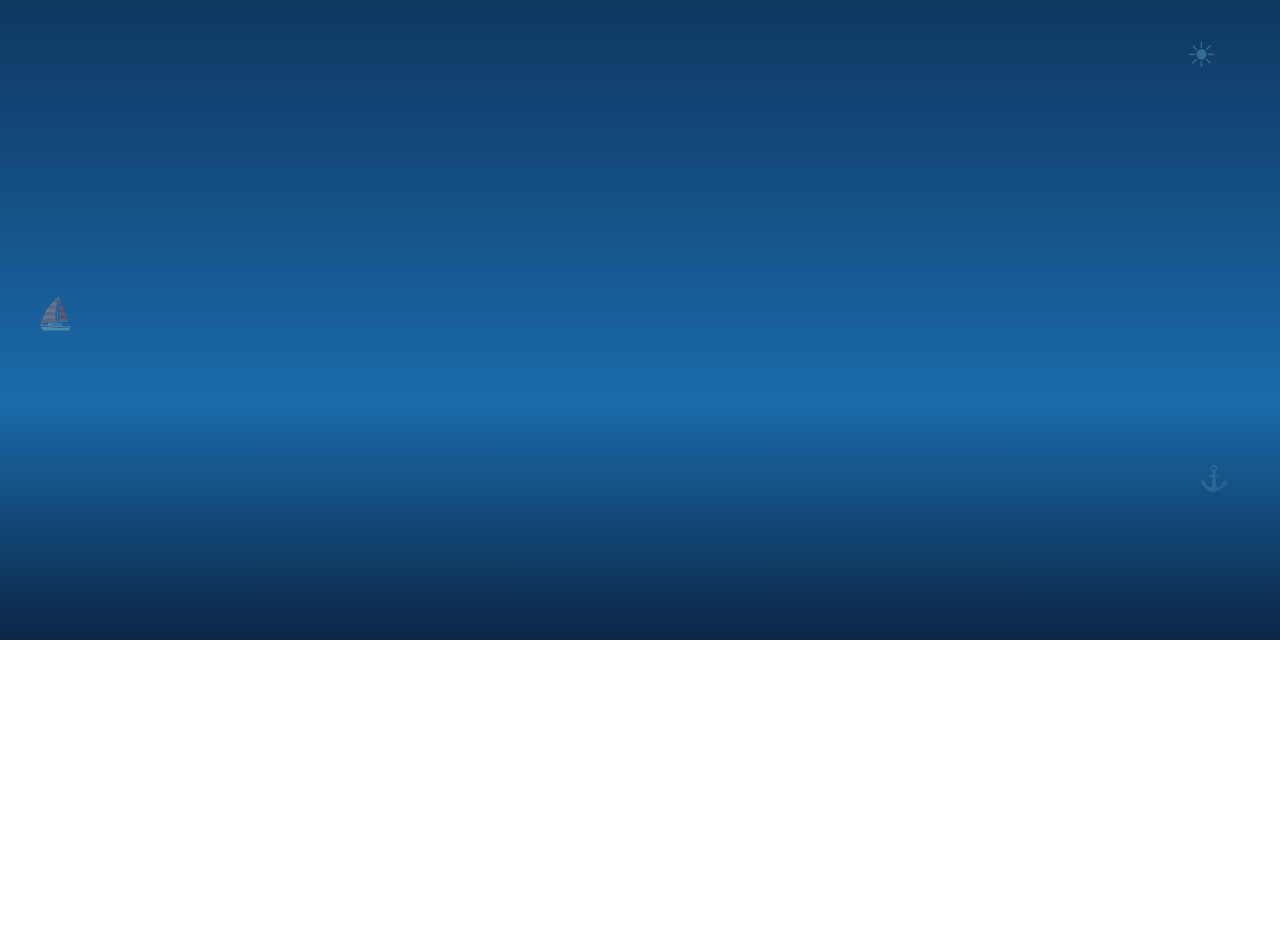
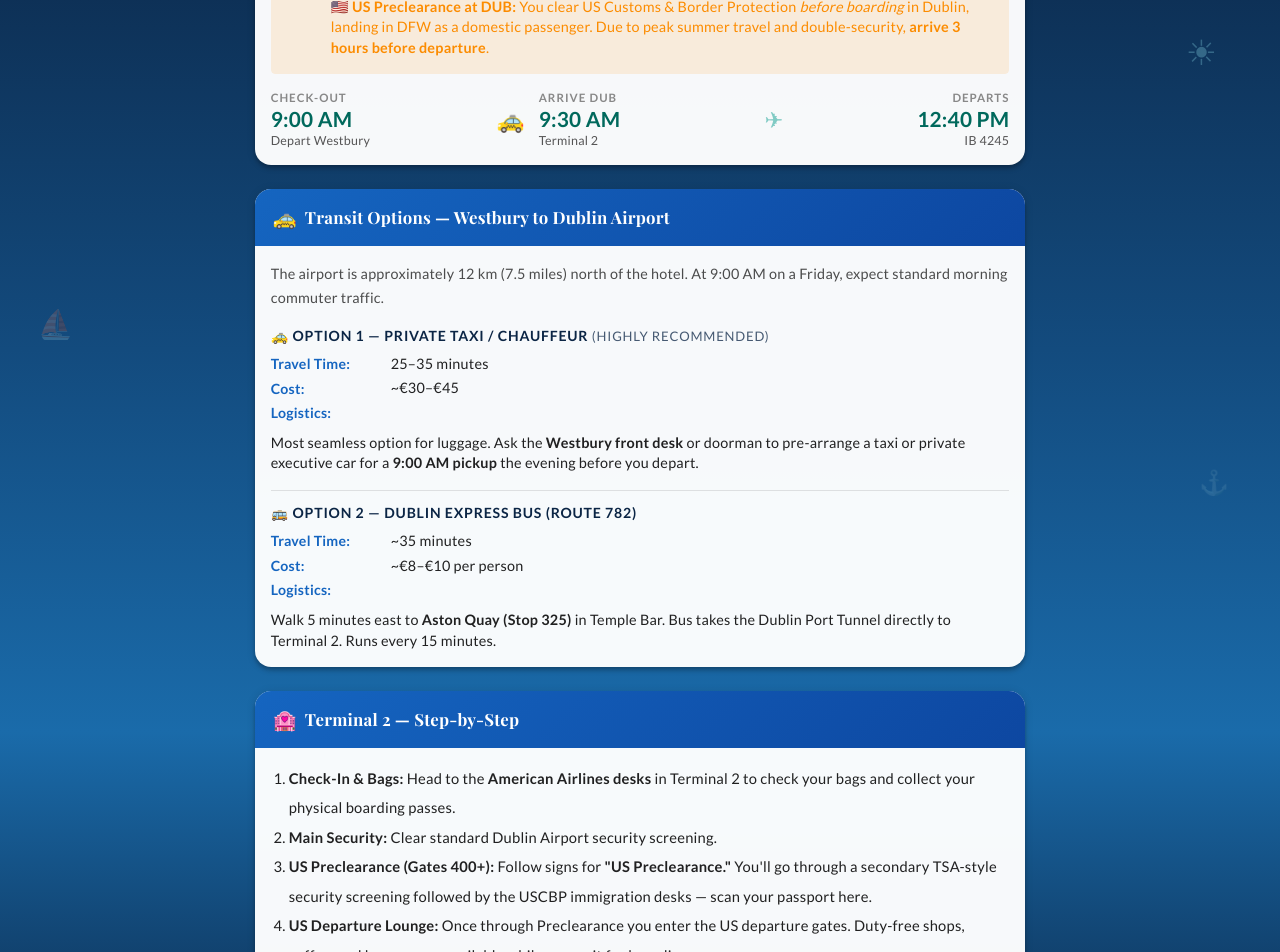
Before and after one commit to FlintShadey/Itenerary, a Vue app: page /#/dublin-airport in a window 1280 px wide. Before the commit this address had no page. Shown: the part 160-1112 px from the top of the page. Before the commit the page ends 800 px from the top, so only its background shows below. Built offline with nearby package versions, Linux system fonts and the light colour scheme.

Commit message:
Add Dublin Airport transfer guide + button to Return Flights card

```diff
--- a/src/router.js
+++ b/src/router.js
@@ -28,6 +28,7 @@
 import OldMillRestaurant from './views/OldMillRestaurant.vue'
 import Cobblestone from './views/Cobblestone.vue'
 import DublinJul1 from './views/DublinJul1.vue'
+import DublinAirport from './views/DublinAirport.vue'
 
 const routes = [
   { path: '/', component: Itinerary },
@@ -59,6 +60,7 @@
   { path: '/old-mill-restaurant', component: OldMillRestaurant },
   { path: '/cobblestone', component: Cobblestone },
   { path: '/dublin-jul1', component: DublinJul1 },
+  { path: '/dublin-airport', component: DublinAirport },
 ]
 
 export default createRouter({
--- /dev/null
+++ b/src/views/DublinAirport.vue
@@ -0,0 +1,128 @@
+<template>
+  <v-main>
+    <v-container>
+      <v-row justify="center">
+        <v-col cols="12" md="10" lg="8">
+
+          <v-btn variant="text" color="white" class="mb-4 pl-0" @click="$router.back()">
+            &#8592; Back to Itinerary
+          </v-btn>
+
+          <!-- Timeline -->
+          <v-card hover elevation="4" class="mb-6 itinerary-card">
+            <v-card-title class="card-header">
+              <span class="card-header-icon">&#9992;</span>
+              Friday, Jul 3 &mdash; Airport Timeline
+            </v-card-title>
+            <v-card-text class="pa-4">
+
+              <v-alert type="warning" variant="tonal" class="mb-4" style="font-size:0.9rem;">
+                <strong>&#127482;&#127480; US Preclearance at DUB:</strong> You clear US Customs &amp; Border Protection <em>before boarding</em> in Dublin, landing in DFW as a domestic passenger. Due to peak summer travel and double-security, <strong>arrive 3 hours before departure</strong>.
+              </v-alert>
+
+              <div class="checkin-row">
+                <div class="checkin-block">
+                  <div class="checkin-label">Check-out</div>
+                  <div class="checkin-time">9:00 AM</div>
+                  <div class="checkin-date">Depart Westbury</div>
+                </div>
+                <div class="checkin-divider">&#128661;</div>
+                <div class="checkin-block">
+                  <div class="checkin-label">Arrive DUB</div>
+                  <div class="checkin-time">9:30 AM</div>
+                  <div class="checkin-date">Terminal 2</div>
+                </div>
+                <div class="checkin-divider">&#9992;</div>
+                <div class="checkin-block text-right">
+                  <div class="checkin-label">Departs</div>
+                  <div class="checkin-time">12:40 PM</div>
+                  <div class="checkin-date">IB 4245</div>
+                </div>
+              </div>
+
+            </v-card-text>
+          </v-card>
+
+          <!-- Transit Options -->
+          <v-card hover elevation="4" class="mb-6 itinerary-card">
+            <v-card-title class="card-header">
+              <span class="card-header-icon">&#128661;</span>
+              Transit Options &mdash; Westbury to Dublin Airport
+            </v-card-title>
+            <v-card-text class="pa-4">
+
+              <p style="font-size:0.9rem;line-height:1.65;margin-bottom:16px;opacity:0.8;">
+                The airport is approximately 12 km (7.5 miles) north of the hotel. At 9:00 AM on a Friday, expect standard morning commuter traffic.
+              </p>
+
+              <div class="benefits-heading mb-2">&#128661; Option 1 &mdash; Private Taxi / Chauffeur <span style="font-weight:400;font-size:0.82rem;opacity:0.75;">(Highly Recommended)</span></div>
+              <div class="confirm-row mb-1">
+                <span class="detail-label" style="min-width:110px;">Travel Time:</span>
+                <span style="font-size:0.9rem;">25–35 minutes</span>
+              </div>
+              <div class="confirm-row mb-1">
+                <span class="detail-label" style="min-width:110px;">Cost:</span>
+                <span style="font-size:0.9rem;">~€30–€45</span>
+              </div>
+              <div class="confirm-row mb-4">
+                <span class="detail-label" style="min-width:110px;">Logistics:</span>
+                <span style="font-size:0.9rem;">Most seamless option for luggage. Ask the <strong>Westbury front desk</strong> or doorman to pre-arrange a taxi or private executive car for a <strong>9:00 AM pickup</strong> the evening before you depart.</span>
+              </div>
+
+              <v-divider class="my-3"></v-divider>
+
+              <div class="benefits-heading mb-2">&#128652; Option 2 &mdash; Dublin Express Bus (Route 782)</div>
+              <div class="confirm-row mb-1">
+                <span class="detail-label" style="min-width:110px;">Travel Time:</span>
+                <span style="font-size:0.9rem;">~35 minutes</span>
+              </div>
+              <div class="confirm-row mb-1">
+                <span class="detail-label" style="min-width:110px;">Cost:</span>
+                <span style="font-size:0.9rem;">~€8–€10 per person</span>
+              </div>
+              <div class="confirm-row">
+                <span class="detail-label" style="min-width:110px;">Logistics:</span>
+                <span style="font-size:0.9rem;">Walk 5 minutes east to <strong>Aston Quay (Stop 325)</strong> in Temple Bar. Bus takes the Dublin Port Tunnel directly to Terminal 2. Runs every 15 minutes.</span>
+              </div>
+
+            </v-card-text>
+          </v-card>
+
+          <!-- Terminal 2 Logistics -->
+          <v-card hover elevation="4" class="mb-6 itinerary-card">
+            <v-card-title class="card-header">
+              <span class="card-header-icon">&#127977;</span>
+              Terminal 2 &mdash; Step-by-Step
+            </v-card-title>
+            <v-card-text class="pa-4">
+
+              <ol style="font-size:0.92rem;line-height:2;padding-left:18px;">
+                <li>
+                  <strong>Check-In &amp; Bags:</strong> Head to the <strong>American Airlines desks</strong> in Terminal 2 to check your bags and collect your physical boarding passes.
+                </li>
+                <li>
+                  <strong>Main Security:</strong> Clear standard Dublin Airport security screening.
+                </li>
+                <li>
+                  <strong>US Preclearance (Gates 400+):</strong> Follow signs for <strong>"US Preclearance."</strong> You'll go through a secondary TSA-style security screening followed by the USCBP immigration desks — scan your passport here.
+                </li>
+                <li>
+                  <strong>US Departure Lounge:</strong> Once through Preclearance you enter the US departure gates. Duty-free shops, coffee, and lounges are available while you wait for boarding.
+                </li>
+              </ol>
+
+              <v-alert type="info" variant="tonal" class="mt-4" style="font-size:0.88rem;">
+                <strong>&#128161; Tip:</strong> After clearing Preclearance you will land in DFW as a <strong>domestic arrival</strong> — no customs hall on the US side, just collect bags and connect.
+              </v-alert>
+
+            </v-card-text>
+          </v-card>
+
+        </v-col>
+      </v-row>
+    </v-container>
+  </v-main>
+</template>
+
+<script setup>
+</script>
--- a/src/views/Itinerary.vue
+++ b/src/views/Itinerary.vue
@@ -2463,6 +2463,16 @@
                   <h4 class="traveler-heading mb-2">Travelers</h4>
                   <div class="confirm-row mb-1"><span class="pax-name">1. John Flint Smith</span></div>
                   <div class="confirm-row"><span class="pax-name">2. Jessica Miller</span></div>
+                </div>
+
+                <v-divider class="my-3"></v-divider>
+
+                <div style="text-align:right;">
+                  <router-link to="/dublin-airport" style="text-decoration:none;">
+                    <v-btn color="blue-darken-3" variant="tonal" size="small">
+                      Airport Transfer Guide &nbsp;&#8250;
+                    </v-btn>
+                  </router-link>
                 </div>
 
               </v-card-text>
```
